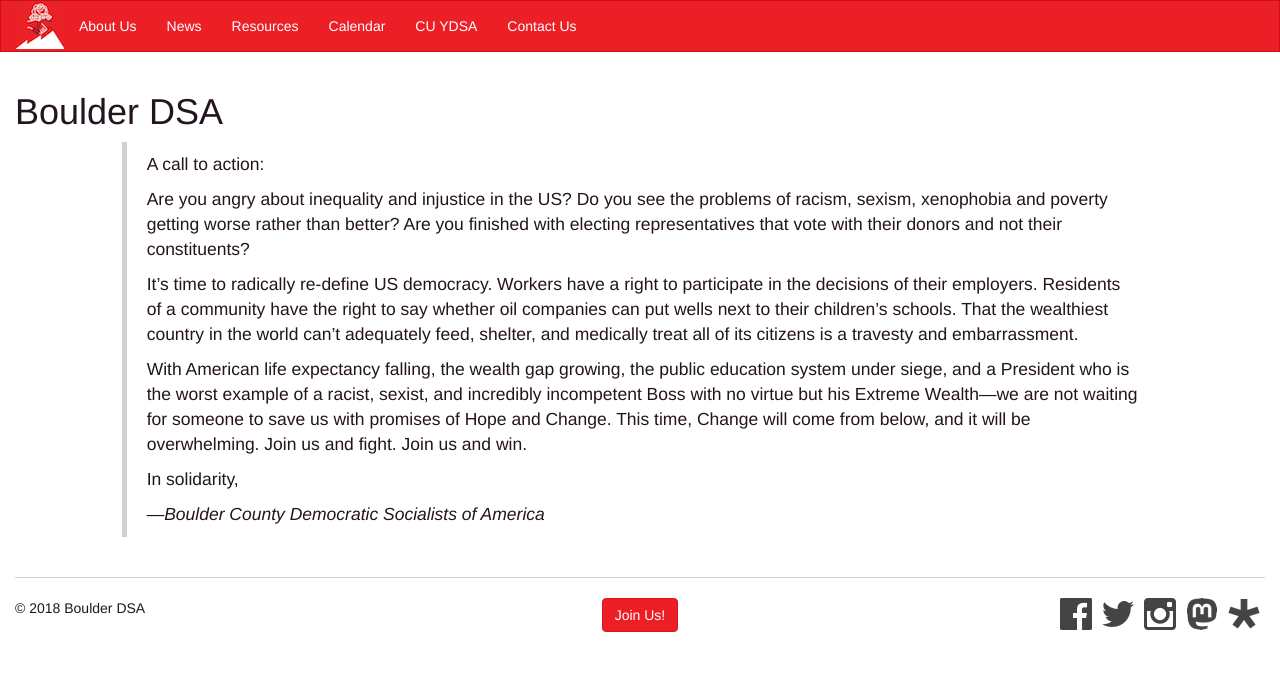
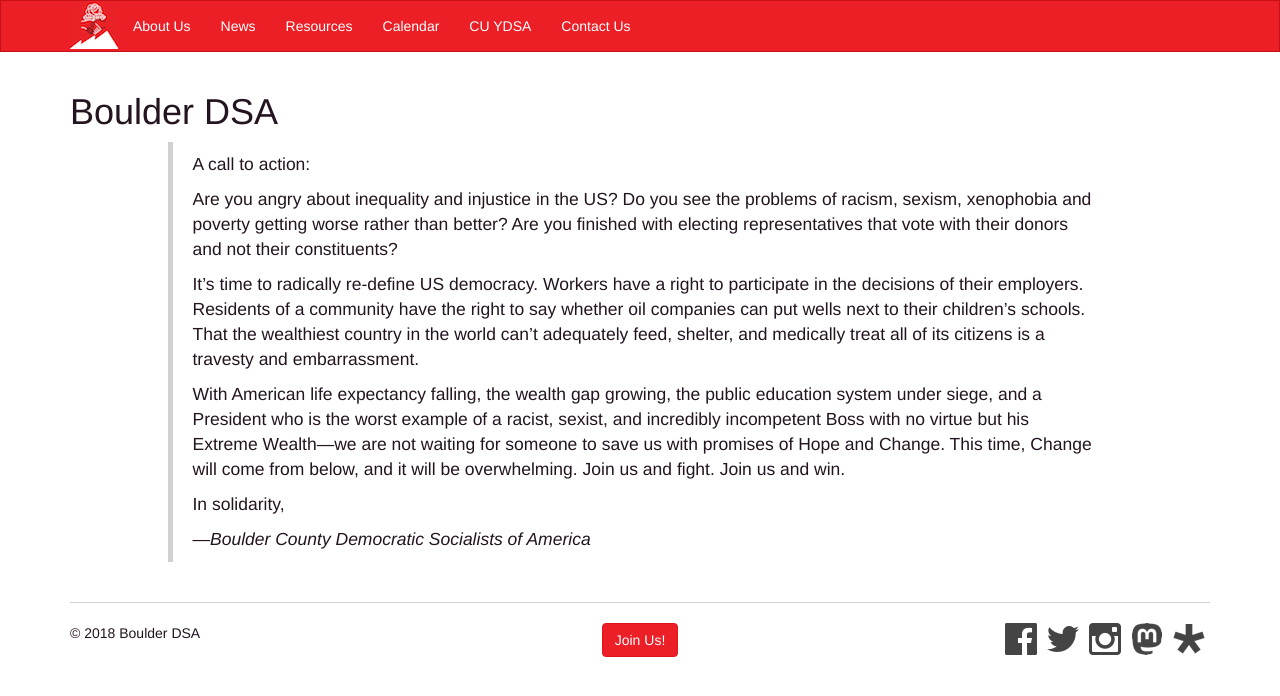
Before and after one commit to boulderdsa/boulderdsa.github.io, a Jekyll site: the page built from index.md, in a window 1280 px wide. Shown: the top 696 px of the page. Built offline with Jekyll 4.4.1, drawn with Linux system fonts in a browser that asks for light colours; our own code applies the rules of GitHub Pages for plain Markdown files.

Commit message:
Fixed with rather than fluid within size classes.

```diff
--- a/_layouts/base.html
+++ b/_layouts/base.html
@@ -21,7 +21,7 @@
 
 <body>
 <nav class="navbar navbar-inverse">
-  <div class="container-fluid">
+  <div class="container">
     <!-- Brand and toggle get grouped for better mobile display -->
     <div class="navbar-header">
       <button type="button" class="navbar-toggle collapsed" data-toggle="collapse" data-target="#bs-example-navbar-collapse-1" aria-expanded="false">
@@ -60,7 +60,7 @@
   </div><!-- /.container-fluid -->
 </nav>
 
-<div class="container-fluid"> <!-- main content -->
+<div class="container"> <!-- main content -->
 
 <div class="row">
   <div class="col-md-12">
```
